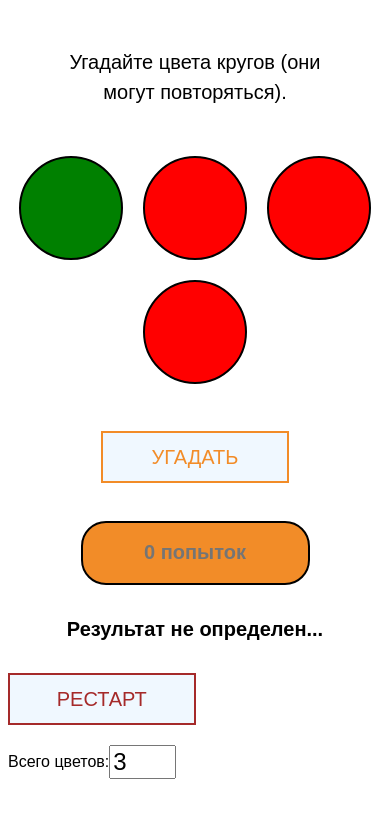
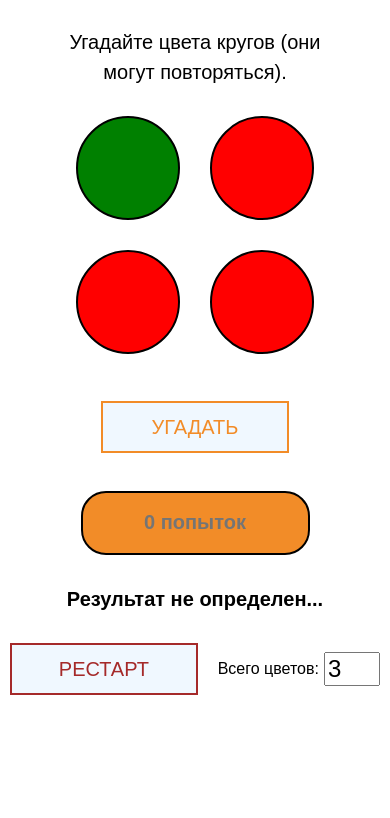
Before and after one commit to dak129/mastermind, a plain HTML site: page index.html in a window 390 px wide. Drawn offline with Linux system fonts and the light colour scheme.

Commit message:
Use CSS grid, add responsive styles

```diff
--- a/styles.css
+++ b/styles.css
@@ -26,11 +26,9 @@
 }
 
 #circle-container {
-    display: flex;
-    flex-direction: row;
-    flex-wrap: wrap;
-    align-items: center;
-    justify-content: center;
+    display: grid;
+    gap: 10px;
+    grid-template-columns: repeat(4, 1fr); /* 4 columns */
 }
 
 .circle {
@@ -114,9 +112,22 @@
 }
 
 #colors-group {
-    display: flex; align-items: center;;
+    display: flex;
+    align-items: center;
+    gap: 5px;
 }
 
 #colors {
     font-size: 1.5rem /* 24px */;
+    width: 3rem;
 }
+
+@media (max-width: 600px) {
+    #informer {
+        margin: 0;
+    }
+
+    #circle-container {
+        grid-template-columns: auto auto; /* 2 columns */
+    }
+}
```
